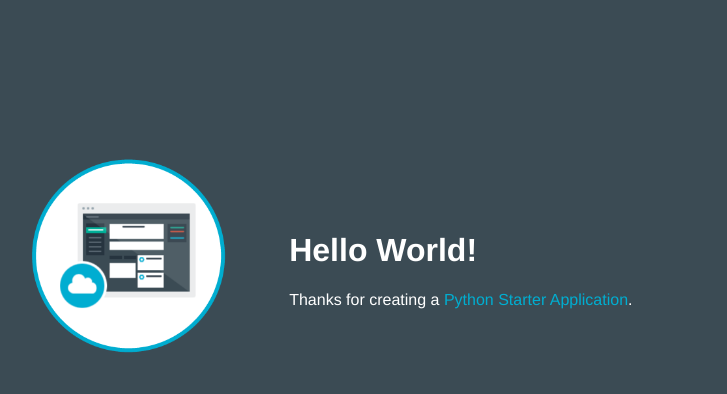
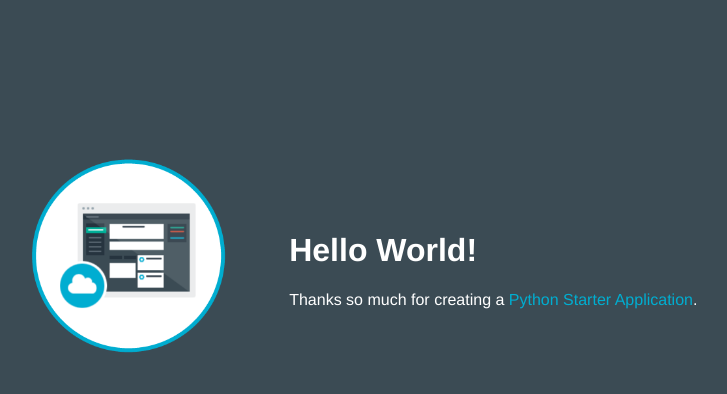
Before and after one commit to QuantumSpark/datathon, a plain HTML site: page static/index.html in a window 1280 px wide. Shown: the whole page, without its empty margins (253-980 px from the left). Drawn offline with Linux system fonts and the light colour scheme.

Commit message:
update index

```diff
--- a/static/index.html
+++ b/static/index.html
@@ -13,7 +13,7 @@
 			</td>
 			<td>
 				<h1 id = "message">Hello World!</h1>
-				<p class='description'></p> Thanks for creating a <span class="blue">Python Starter Application</span>.
+				<p class='description'></p> Thanks so much for creating a <span class="blue">Python Starter Application</span>.
 			</td>
 		</tr>
 	</table>
```
